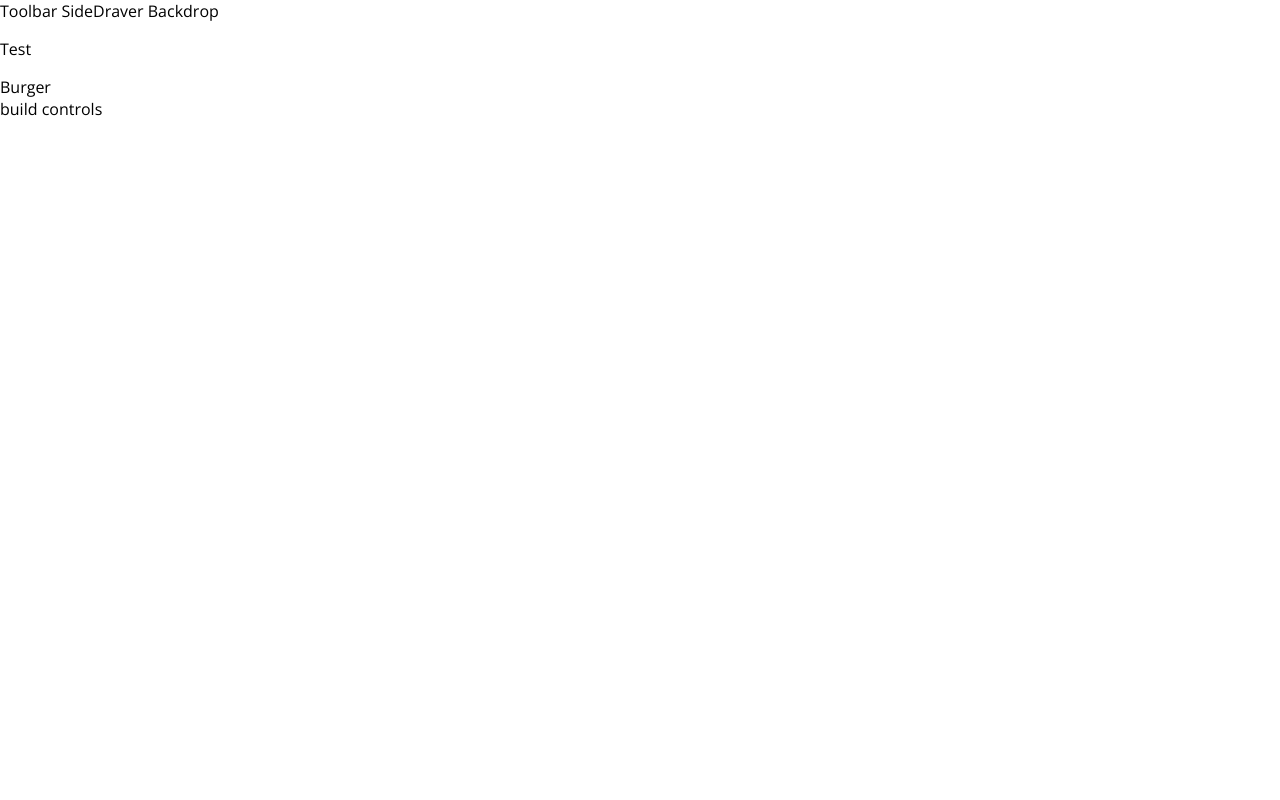
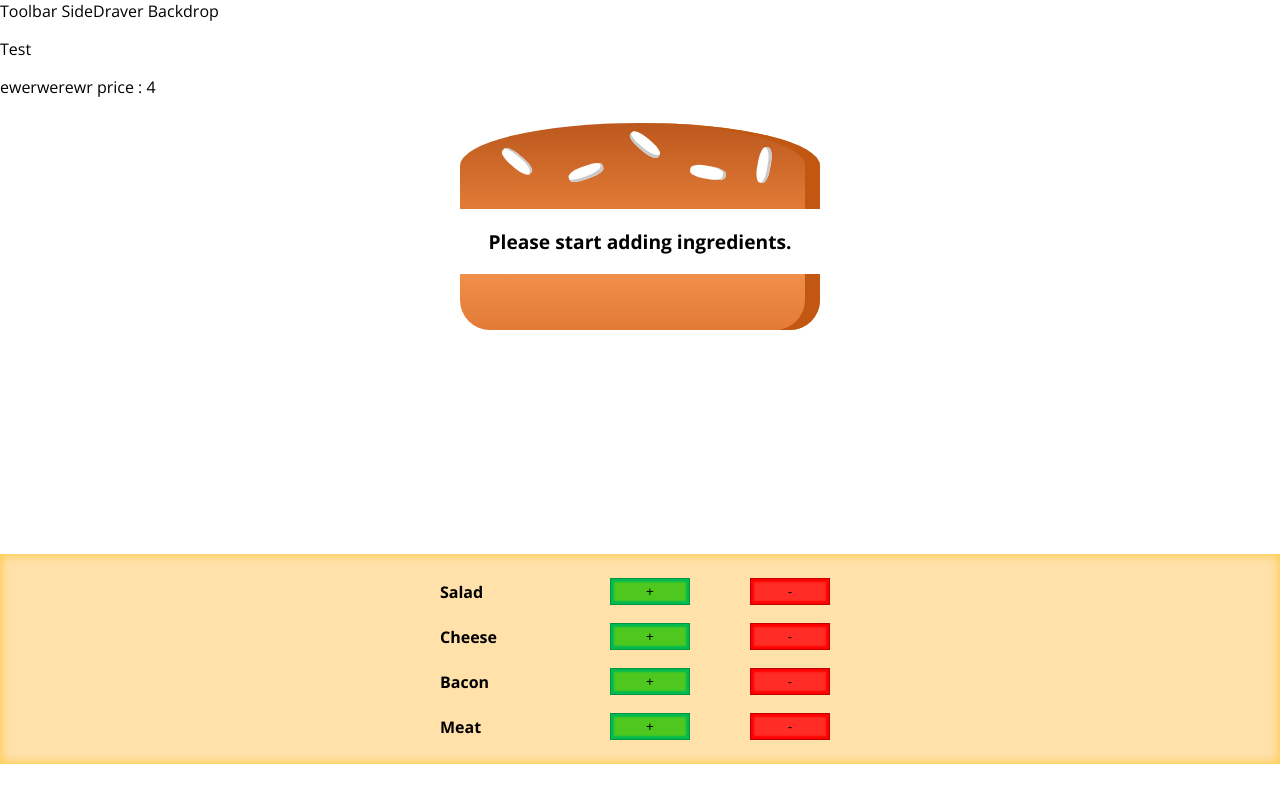
Before and after one commit to kasiapetka/burger-builder-app, a React (Create React App) app in the folder webapp/: page / in a window 1280 px wide. Built offline with nearby package versions, Linux system fonts and the light colour scheme.

Commit message:
Wroking build controls

```diff
--- a/webapp/package.json
+++ b/webapp/package.json
@@ -6,6 +6,7 @@
     "@testing-library/jest-dom": "^4.2.4",
     "@testing-library/react": "^9.5.0",
     "@testing-library/user-event": "^7.2.1",
+    "prop-types": "^15.7.2",
     "react": "^16.13.1",
     "react-dom": "^16.13.1",
     "react-scripts": "3.4.1"
--- /dev/null
+++ b/webapp/src/components/Burger/BuildControls/BuildControl/BuildControl.js
@@ -0,0 +1,18 @@
+import React from "react";
+import classes from "./BuildControl.module.css"
+
+const buildControl =(props)=> {
+
+    return(
+    <div>
+        <div className={classes.BuildControl}>
+            <label className={classes.Label}>{props.label}</label>
+            <button className={classes.Plus} onClick={props.added}>+</button>
+            <button className={classes.Minus} onClick={props.removed}>-</button>
+        </div>
+    </div>
+    )
+};
+
+
+export default buildControl;
--- /dev/null
+++ b/webapp/src/components/Burger/BuildControls/BuildControl/BuildControl.module.css
@@ -0,0 +1,45 @@
+.BuildControl{
+    height: 25px;
+    align-items: center;
+    margin: 10px 0;
+    font-weight: bold;
+    display: flex;
+    width: 80%;
+    min-width: 400px;
+    justify-content: space-between;
+}
+
+button{
+    padding: 5px;
+    width: 20%;
+    display: block;
+    margin: 0 10px;
+    cursor: pointer;
+    outline: none;
+    border: none;
+}
+
+.BuildControl .Minus{
+    background-color: rgba(255,0,4,0.8);
+    box-shadow: inset 0 0 2px 3px rgba(255,0,0,1);
+    border: 1px solid rgba(189,0,0,1);
+}
+
+.BuildControl .Plus{
+    background-color: rgba(47,197,6,0.85);
+    box-shadow: inset 0 0 2px 3px rgba(0,186,81,1);
+    border: 1px solid rgba(0,150,65,1);
+}
+
+
+.BuildControl .Plus:hover, .BuildControl .Plus:active{
+    background-color: rgba(20,206,0,0.6);
+}
+
+.BuildControl .Minus:hover, .BuildControl .Minus:active{
+    background-color: rgba(242,0,5,0.60)
+}
+
+.Label{
+    width: 30%;
+}
--- /dev/null
+++ b/webapp/src/components/Burger/BuildControls/BuildControls.js
@@ -0,0 +1,26 @@
+import React from "react";
+import classes from "./BuildControls.module.css"
+import BuildControl from "./BuildControl/BuildControl";
+
+const controls=[
+    {label: 'Salad', type: 'salad'},
+    {label: 'Cheese', type: 'cheese'},
+    {label: 'Bacon', type: 'bacon'},
+    {label: 'Meat', type: 'meat'},
+];
+
+const buildControls =(props)=>(
+<div className={classes.BuildControls}>
+    {controls.map(ctrl=>(
+        <BuildControl
+        label={ctrl.label}
+        key={ctrl.type}
+        added={()=>props.ingredientAdded(ctrl.type)}
+        removed={()=>props.ingredientRemoved(ctrl.type)}/>
+    ))}
+
+</div>
+);
+
+
+export default buildControls;
--- /dev/null
+++ b/webapp/src/components/Burger/BuildControls/BuildControls.module.css
@@ -0,0 +1,9 @@
+.BuildControls{
+    margin: 10px auto;
+    align-items: center;
+    padding: 15px 15px;
+    background-color: rgba(255,166,5,0.34);
+    display: flex;
+    flex-flow: column;
+    box-shadow: inset 0px 0px 8px 2px rgba(255,183,0,0.5);
+}
--- /dev/null
+++ b/webapp/src/components/Burger/Burger.js
@@ -0,0 +1,32 @@
+import React from "react";
+import BurgerIngredient from "./BurgerIngredient/BurgerIngredient";
+import classes from './Burger.module.css'
+
+
+const burger =(props)=>{
+
+    let ingredients = Object.keys(props.ingredients).
+        map(igKey => {
+       return[...Array(props.ingredients[igKey])].map((_,i)=>{
+           return <BurgerIngredient key={igKey+i} type={igKey}/>
+       });
+    }).reduce((arr, el)=>{
+        return arr.concat(el);
+    },[]);
+
+    if(ingredients.length === 0){
+        ingredients=(
+            <p>Please start adding ingredients.</p>
+        )
+    }
+
+    return(
+            <div className={classes.Burger}>
+               <BurgerIngredient type="bread-top"/>
+                {ingredients}
+                <BurgerIngredient type="bread-bottom"/>
+            </div>
+    );
+};
+
+export default burger;
--- /dev/null
+++ b/webapp/src/components/Burger/Burger.module.css
@@ -0,0 +1,23 @@
+.Burger{
+    margin: auto;
+    height: 230px;
+    width: 250px;
+    overflow: scroll;
+    text-align: center;
+    font-weight: bold;
+    font-size: 1.2rem;
+}
+
+@media (min-width: 500px) and (min-height: 400px) {
+    .Burger {
+        width: 350px;
+        height: 330px;
+    }
+}
+
+@media (min-width: 1000px) and (min-height: 700px) {
+    .Burger {
+        width: 450px;
+        height: 430px;
+    }
+}
--- /dev/null
+++ b/webapp/src/components/Burger/BurgerIngredient/BurgerIngredient.js
@@ -0,0 +1,41 @@
+import React from "react";
+import classes from './BurgerIngredient.module.css'
+import PropTypes from 'prop-types'
+
+const burgerIngredient =(props)=>{
+        let ingredient = null;
+
+        switch(props.type) {
+            case('bread-bottom'):
+                ingredient = <div className={classes.BreadBottom}></div>;
+                break;
+            case('bread-top'):
+                ingredient = (<div className={classes.BreadTop}>
+                    <div className={classes.Seeds1}></div>
+                    <div className={classes.Seeds2}></div>
+                </div>)
+                break;
+            case('meat'):
+                ingredient = <div className={classes.Meat}></div>;
+                break;
+            case('salad'):
+                ingredient = <div className={classes.Salad}></div>;
+                break;
+            case('cheese'):
+                ingredient = <div className={classes.Cheese}></div>;
+                break;
+            case('bacon'):
+                ingredient = <div className={classes.Bacon}></div>;
+                break;
+            default:
+                ingredient=null;
+        }
+
+        return ingredient;
+};
+
+export default burgerIngredient;
+
+burgerIngredient.propTypes ={
+    type: PropTypes.string.isRequired
+};
--- /dev/null
+++ b/webapp/src/components/Burger/BurgerIngredient/BurgerIngredient.module.css
@@ -0,0 +1,114 @@
+.BreadBottom {
+    height: 13%;
+    width: 80%;
+    background: linear-gradient(#F08E4A, #e27b36);
+    border-radius: 0 0 30px 30px;
+    box-shadow: inset -15px 0 #c15711;
+    margin: 2% auto;
+}
+
+.BreadTop {
+    height: 20%;
+    width: 80%;
+    background: linear-gradient(#bc581e, #e27b36);
+    border-radius: 50% 50% 0 0;
+    box-shadow: inset -15px 0 #c15711;
+    margin: 2% auto;
+    position: relative;
+}
+
+.Seeds1 {
+    width: 10%;
+    height: 15%;
+    position: absolute;
+    background-color: white;
+    left: 30%;
+    top: 50%;
+    border-radius: 40%;
+    transform: rotate(-20deg);
+    box-shadow: inset -2px -3px #c9c9c9;
+}
+
+.Seeds1:after {
+    content: "";
+    width: 100%;
+    height: 100%;
+    position: absolute;
+    background-color: white;
+    left: -170%;
+    top: -260%;
+    border-radius: 40%;
+    transform: rotate(60deg);
+    box-shadow: inset -1px 2px #c9c9c9;
+}
+
+.Seeds1:before {
+    content: "";
+    width: 100%;
+    height: 100%;
+    position: absolute;
+    background-color: white;
+    left: 180%;
+    top: -50%;
+    border-radius: 40%;
+    transform: rotate(60deg);
+    box-shadow: inset -1px -3px #c9c9c9;
+}
+
+.Seeds2 {
+    width: 10%;
+    height: 15%;
+    position: absolute;
+    background-color: white;
+    left: 64%;
+    top: 50%;
+    border-radius: 40%;
+    transform: rotate(10deg);
+    box-shadow: inset -3px 0 #c9c9c9;
+}
+
+.Seeds2:before {
+    content: "";
+    width: 100%;
+    height: 100%;
+    position: absolute;
+    background-color: white;
+    left: 150%;
+    top: -130%;
+    border-radius: 40%;
+    transform: rotate(90deg);
+    box-shadow: inset 1px 3px #c9c9c9;
+}
+
+
+.Meat {
+    width: 80%;
+    height: 12%;
+    background: linear-gradient(#7f3608, #702e05);
+    background-size: cover;
+    margin: 2% auto;
+    border-radius: 15px;
+}
+
+.Cheese {
+    width: 90%;
+    height: 4.5%;
+    margin: 2% auto;
+    background-image: url("../../../img/cheese.jpg");
+    border-radius: 20px;
+}
+
+.Salad {
+    width: 85%;
+    height: 7%;
+    margin: 2% auto;
+    background: linear-gradient(#228c1d, #91ce50);
+    border-radius: 20px;
+}
+
+.Bacon {
+    width: 80%;
+    height: 4%;
+    background: linear-gradient(#bf3813, #c45e38);
+    margin: 2% auto;
+}
--- a/webapp/src/containers/BurgerBuilder.js
+++ b/webapp/src/containers/BurgerBuilder.js
@@ -1,13 +1,68 @@
 import React, {Component} from "react";
 import Auxiliary from "../hoc/Auxiliary";
+import Burger from '../components/Burger/Burger'
+import BuildControls from "../components/Burger/BuildControls/BuildControls";
+
+const ingredientPrices ={
+    cheese: 1,
+    meat: 2,
+    bacon:1.5,
+    salad: 1
+};
 
 class BurgerBuilder extends Component {
+        state = {
+            ingredients: {
+                cheese: 0,
+                meat: 0,
+                bacon:0,
+                salad:0
+            },
+            totalPrice: 4
+        };
+
+        addIngredientHandler=(type)=>{
+            const updatedCount = this.state.ingredients[type] + 1;
+            const updatedIngredients = {...this.state.ingredients};
+            updatedIngredients[type] = updatedCount;
+            const priceAdd = ingredientPrices[type];
+            const newPrice = this.state.totalPrice + priceAdd;
+
+            this.setState({
+                ingredients: updatedIngredients,
+                totalPrice: newPrice
+            })
+        };
+
+        removeIngredientHandler=(type)=>{
+            let updatedCount = this.state.ingredients[type] - 1;
+            let newPrice=this.state.totalPrice;
+            const priceRemove = ingredientPrices[type];
+
+            if(updatedCount>=0)
+                newPrice = newPrice - priceRemove;
+
+            if(updatedCount <=0)
+                updatedCount = 0;
+
+            const updatedIngredients = {...this.state.ingredients};
+            updatedIngredients[type] = updatedCount;
+
+            this.setState({
+                ingredients: updatedIngredients,
+                totalPrice: newPrice
+            })
+        };
 
     render() {
         return (
             <Auxiliary>
-                <div>Burger</div>
-                <div>build controls</div>
+                <p>ewerwerewr price : {this.state.totalPrice}</p>
+                <Burger
+                ingredients={this.state.ingredients}/>
+                <BuildControls
+                ingredientAdded = {this.addIngredientHandler}
+                ingredientRemoved = {this.removeIngredientHandler}/>
             </Auxiliary>
         );
     }
```
Also changed, not shown: webapp/src/img/cheese.jpg (added), webapp/src/img/meat.png (added).
